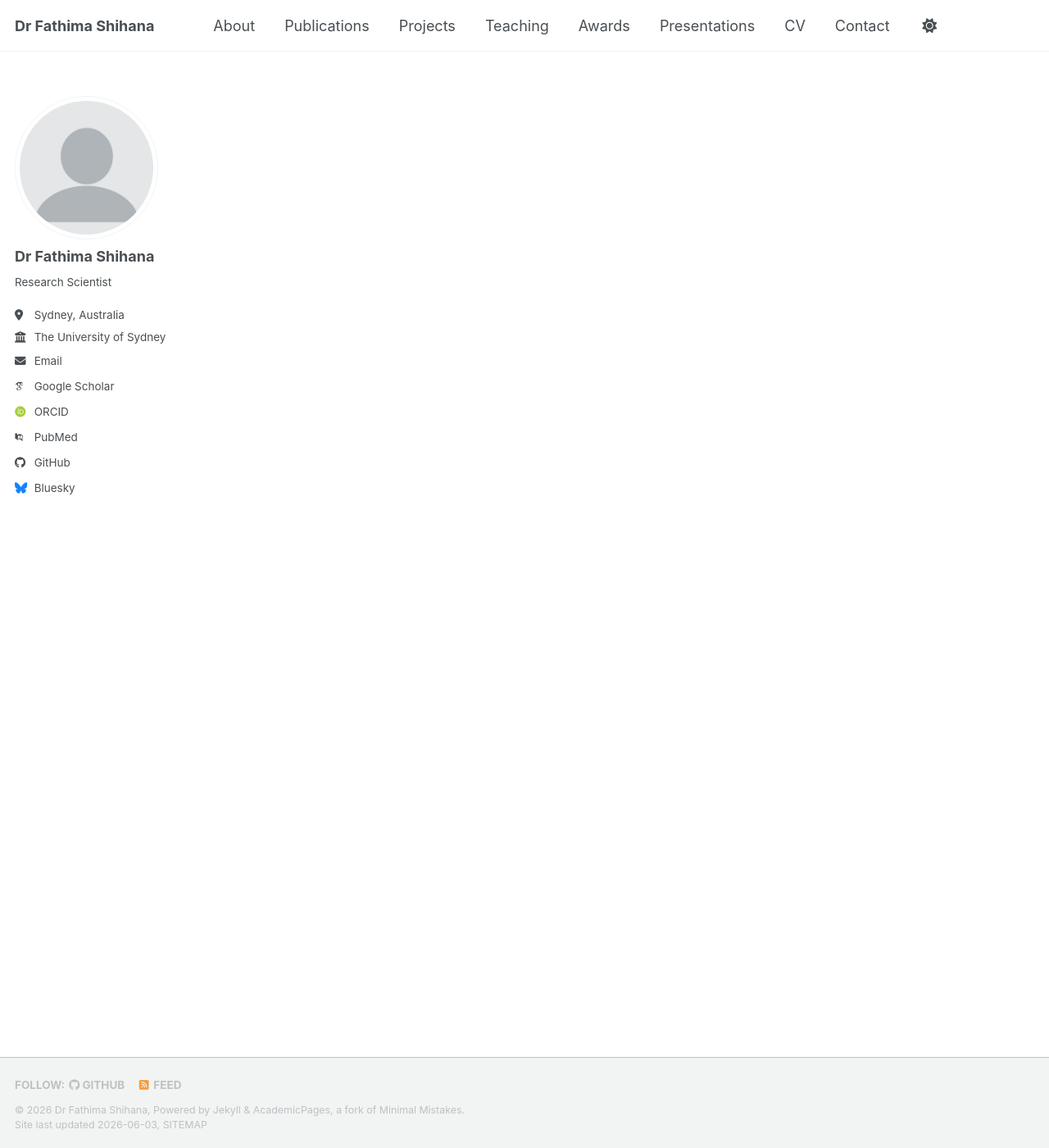
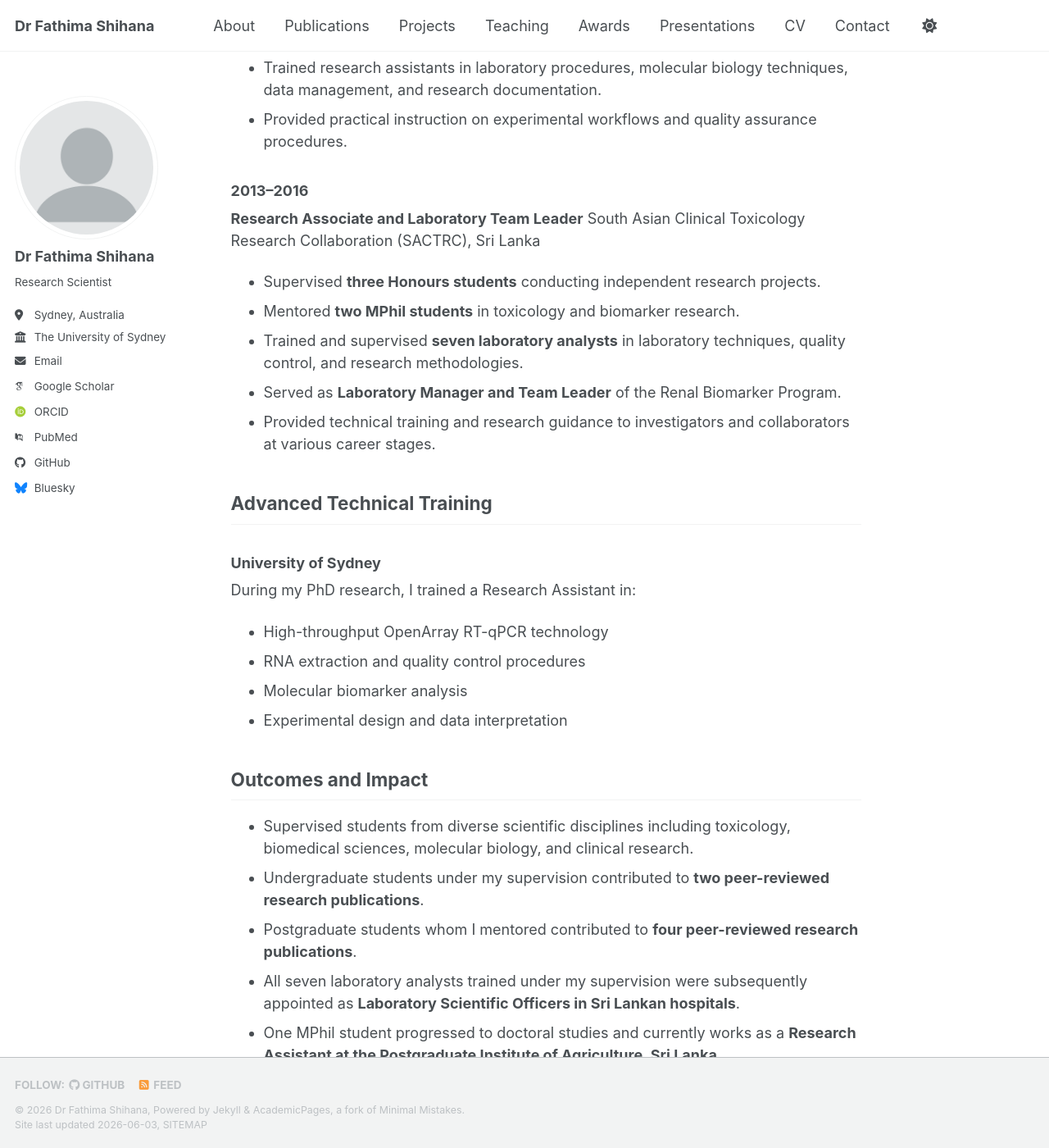
Before and after one commit to fathimashihana/fathimashihana.github.io, a Jekyll site: the page built from _talks/research-mentoring-and-supervision.md, in a window 1280 px wide and 1400 px high, scrolled down 1174 px. Shown: the whole window at 82% size. Built offline with Jekyll 4.4.1, drawn with Linux system fonts in a browser that asks for light colours; some web fonts are replaced; a script bundle is joined from its source files by our own code; library files that are not in the unit come from our copies; some of the changed text lies outside the part shown.

Commit message:
Update research-mentoring-and-supervision.md

```diff
--- a/_talks/research-mentoring-and-supervision.md
+++ b/_talks/research-mentoring-and-supervision.md
@@ -3,3 +3,70 @@ title: "Research Mentoring & Supervision"
 collection: talks
 permalink: /teaching/research-mentoring-and-supervision/
 ---
+---
+
+layout: archive
+title: "Research Mentoring & Supervision"
+permalink: /teaching/research-mentoring-supervision/
+author_profile: true
+--------------------
+
+# Research Mentoring & Supervision
+
+## Overview
+
+Throughout my academic and research career, I have actively mentored undergraduate and postgraduate students, research assistants, and laboratory personnel across toxicology, biomarker discovery, molecular biology, and translational medicine. My supervision experience spans honours projects, MPhil and PhD mentoring, summer research internships, and laboratory staff training. Many trainees have progressed to successful careers as Scientific Officers, Research Assistants, and postgraduate researchers in academia and healthcare institutions.
+
+## Research Supervision Experience
+
+### 2022
+
+**Supervisor – Centenary Institute Summer Research Project**
+
+* Supervised undergraduate summer research students undertaking laboratory-based biomedical research projects.
+* Provided guidance on experimental design, laboratory techniques, data analysis, and scientific presentation.
+
+### 2021
+
+**Supervisor – Centenary Institute Summer Research Project**
+
+* Mentored students conducting translational biomedical research projects.
+* Assisted with project planning, data interpretation, and scientific communication.
+
+### 2018
+
+**Research Assistant Training**
+
+* Trained research assistants in laboratory procedures, molecular biology techniques, data management, and research documentation.
+* Provided practical instruction on experimental workflows and quality assurance procedures.
+
+### 2013–2016
+
+**Research Associate and Laboratory Team Leader**
+South Asian Clinical Toxicology Research Collaboration (SACTRC), Sri Lanka
+
+* Supervised **three Honours students** conducting independent research projects.
+* Mentored **two MPhil students** in toxicology and biomarker research.
+* Trained and supervised **seven laboratory analysts** in laboratory techniques, quality control, and research methodologies.
+* Served as **Laboratory Manager and Team Leader** of the Renal Biomarker Program.
+* Provided technical training and research guidance to investigators and collaborators at various career stages.
+
+## Advanced Technical Training
+
+### University of Sydney
+
+During my PhD research, I trained a Research Assistant in:
+
+* High-throughput OpenArray RT-qPCR technology
+* RNA extraction and quality control procedures
+* Molecular biomarker analysis
+* Experimental design and data interpretation
+
+## Outcomes and Impact
+
+* Supervised students from diverse scientific disciplines including toxicology, biomedical sciences, molecular biology, and clinical research.
+* Undergraduate students under my supervision contributed to **two peer-reviewed research publications**.
+* Postgraduate students whom I mentored contributed to **four peer-reviewed research publications**.
+* All seven laboratory analysts trained under my supervision were subsequently appointed as **Laboratory Scientific Officers in Sri Lankan hospitals**.
+* One MPhil student progressed to doctoral studies and currently works as a **Research Assistant at the Postgraduate Institute of Agriculture, Sri Lanka**.
+* Contributed to capacity building in toxicology, biomarker discovery, and translational research through mentorship, technical training, and scientific leadership.
```
